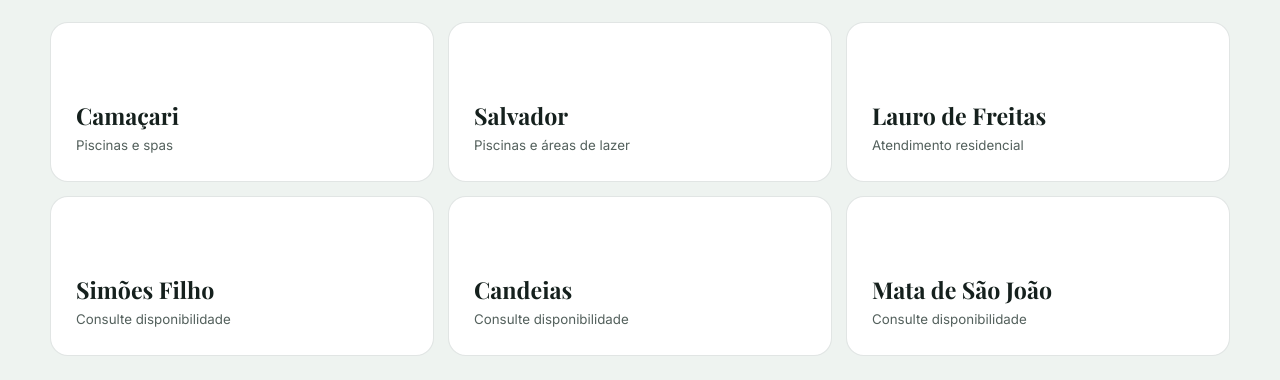
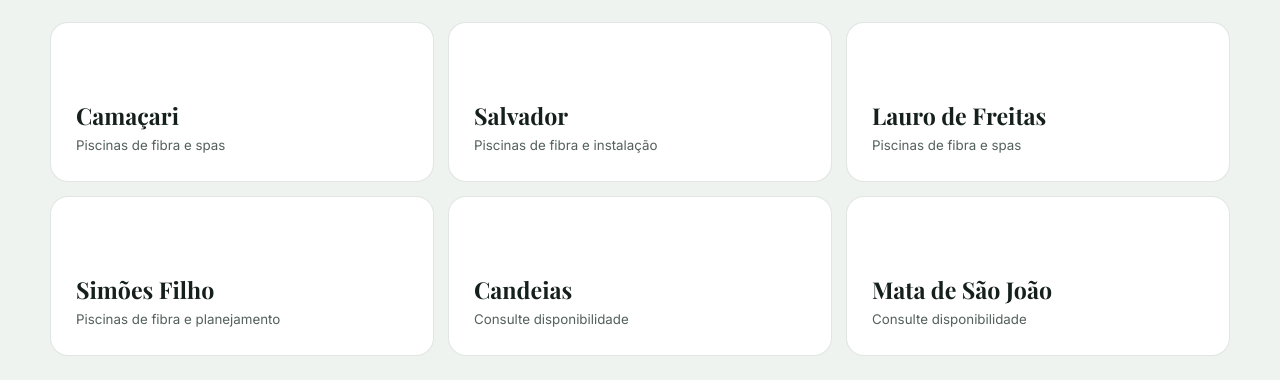
Before and after one commit to dicamposstudio/linha-verde-spas-piscinas, a plain HTML site: page index.html in a window 1280 px wide. Shown: the part 7640-8020 px from the top of the page. Drawn offline with nearby package versions, Linux system fonts and the light colour scheme.

Commit message:
SEO: torna descritivos links internos das paginas locais na home

```diff
--- a/index.html
+++ b/index.html
@@ -227,10 +227,10 @@
 <div class="container">
 <div class="section-heading reveal"><div><p class="kicker">Atendimento regional</p><h2>Presença em Camaçari, Salvador e cidades da região.</h2></div><p>Acesse a página da sua cidade e conheça as informações de atendimento local.</p></div>
 <div class="region-grid">
-<a class="region-card reveal" href="piscinas-camacari/"><span>Camaçari</span><small>Piscinas e spas</small></a>
-<a class="region-card reveal" href="piscinas-salvador/"><span>Salvador</span><small>Piscinas e áreas de lazer</small></a>
-<a class="region-card reveal" href="piscinas-lauro-de-freitas/"><span>Lauro de Freitas</span><small>Atendimento residencial</small></a>
-<a class="region-card reveal" href="piscinas-simoes-filho/"><span>Simões Filho</span><small>Consulte disponibilidade</small></a>
+<a class="region-card reveal" href="piscinas-camacari/"><span>Camaçari</span><small>Piscinas de fibra e spas</small></a>
+<a class="region-card reveal" href="piscinas-salvador/"><span>Salvador</span><small>Piscinas de fibra e instalação</small></a>
+<a class="region-card reveal" href="piscinas-lauro-de-freitas/"><span>Lauro de Freitas</span><small>Piscinas de fibra e spas</small></a>
+<a class="region-card reveal" href="piscinas-simoes-filho/"><span>Simões Filho</span><small>Piscinas de fibra e planejamento</small></a>
 <a class="region-card reveal" href="piscinas-candeias/"><span>Candeias</span><small>Consulte disponibilidade</small></a>
 <a class="region-card reveal" href="piscinas-mata-de-sao-joao/"><span>Mata de São João</span><small>Consulte disponibilidade</small></a>
 </div>
```
